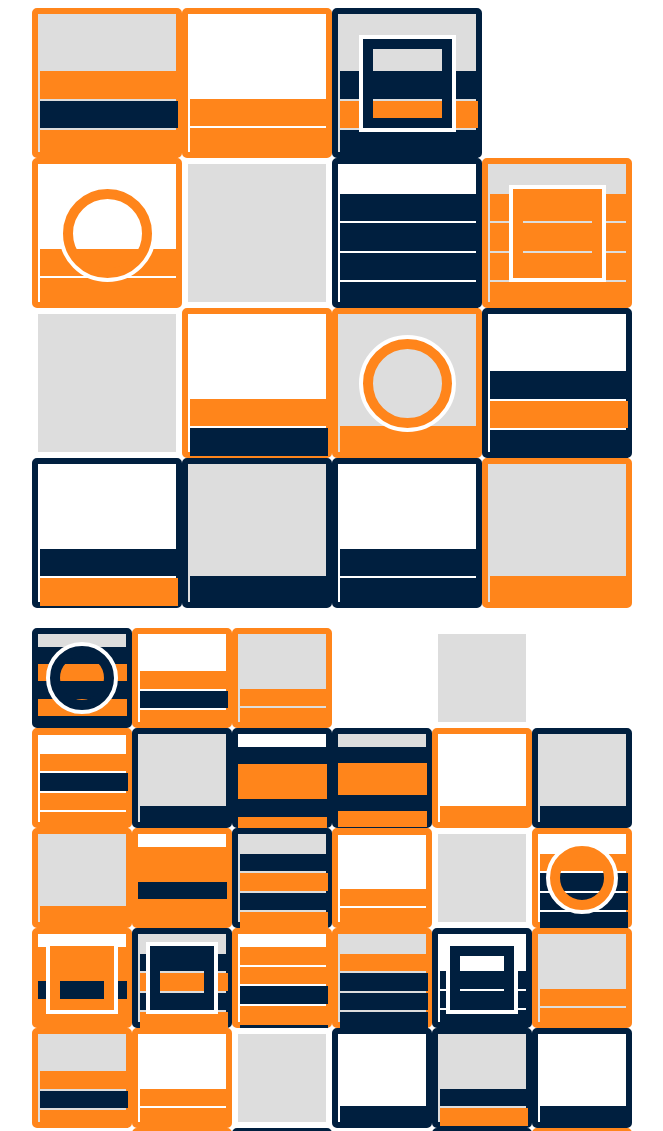
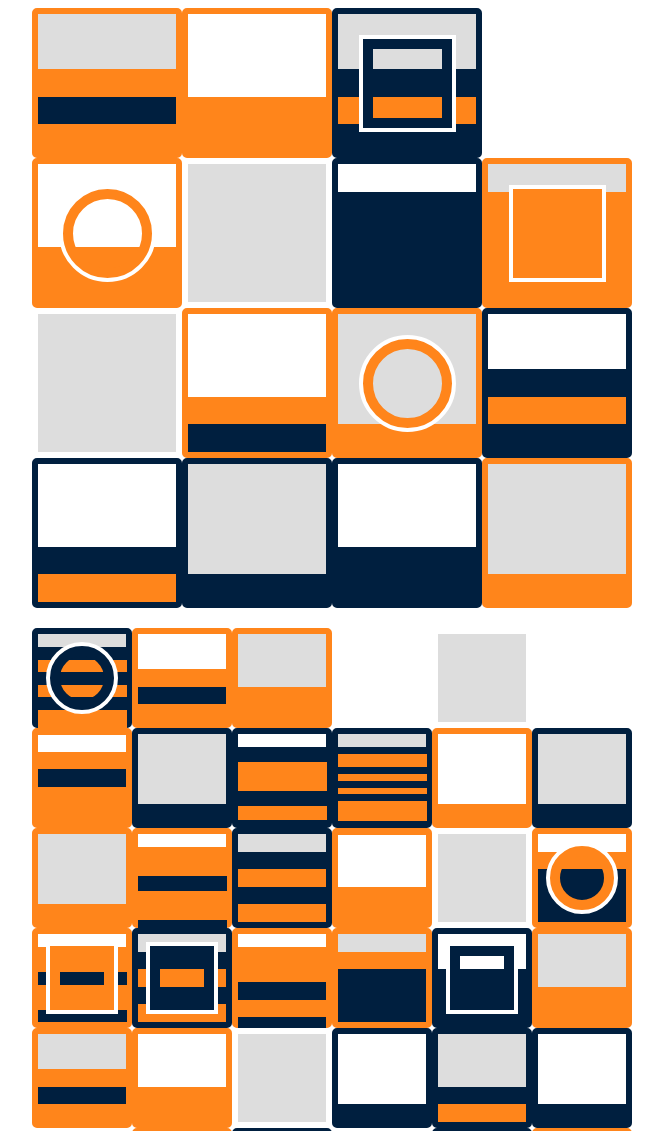
Before and after one commit to TehShrike/tak-board, a website: page index.html in a window 1280 px wide. Shown: the top 1131 px of the page, without its empty margins (308-971 px from the left). Drawn offline with Linux system fonts and the light colour scheme.

Commit message:
Fixed piece height

```diff
--- a/board-style-1.css
+++ b/board-style-1.css
@@ -61,7 +61,7 @@ SILVER #DDDDDD
 	.row-count-4,
 	.row-count-5 {
 		height: 100%;
-		.row {
+		.tak-piece {
 			height: 20%;
 		}
 	}
@@ -90,8 +90,7 @@ SILVER #DDDDDD
 	.tak-piece {
 		width: 100%;
 		font-size: 1px; /* WTF?!? */
-		height: 20%;
-		margin: 2px;
+		/* margin: 2px; */
 	}
 
 
--- a/build.css
+++ b/build.css
@@ -72,7 +72,7 @@ SILVER #DDDDDD
 	height: 100%;
 }
 
-.tak-board-1 .row-count-1 .row, .tak-board-1 .row-count-2 .row, .tak-board-1 .row-count-3 .row, .tak-board-1 .row-count-4 .row, .tak-board-1 .row-count-5 .row {
+.tak-board-1 .row-count-1 .tak-piece, .tak-board-1 .row-count-2 .tak-piece, .tak-board-1 .row-count-3 .tak-piece, .tak-board-1 .row-count-4 .tak-piece, .tak-board-1 .row-count-5 .tak-piece {
 	height: 20%;
 }
 
@@ -118,8 +118,8 @@ SILVER #DDDDDD
 	font-size: 1px;
 
 	/* WTF?!? */
-	height: 20%;
-	margin: 2px;
+
+	/* margin: 2px; */
 }
 
 /* square sizes */
```
